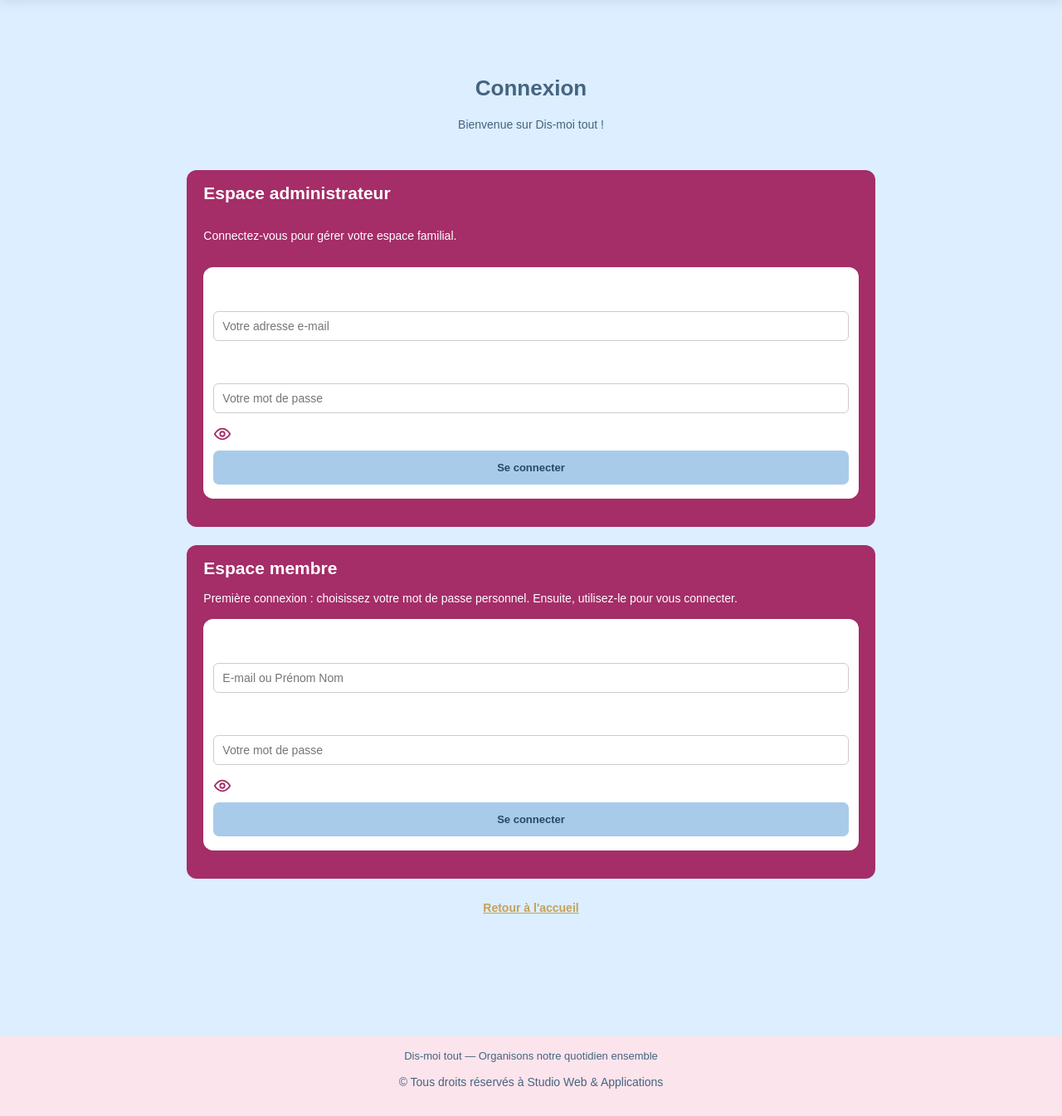
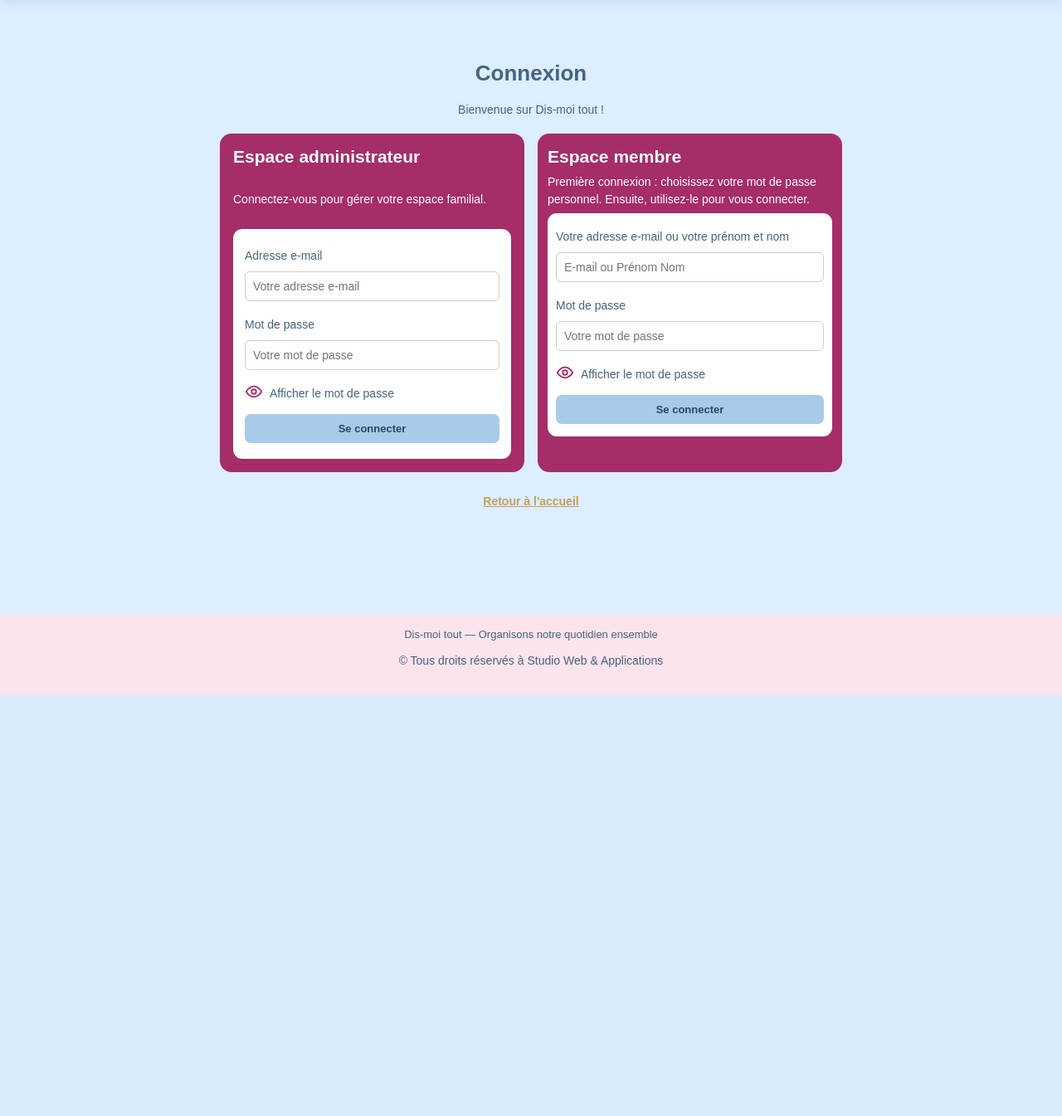
Before and after one commit to MSEDIT-1304/Dis-moi-tout, a Flask app: page /login in a window 1280 px wide. Shown: the part 145-1490 px from the top of the page at 83% size. After the commit the page ends 982 px from the top, so only its background shows below. Run offline with Flask 3, Linux system fonts and the light colour scheme.

Commit message:
Update style.css

```diff
--- a/static/style.css
+++ b/static/style.css
@@ -771,3 +771,84 @@ html body .voice-command p {
         margin: 5px 5px 5px 0;
     }
 }
+/* CONNEXION — FORMAT COMPACT */
+html body .login-page {
+    display: block !important;
+    width: 100% !important;
+    max-width: 780px !important;
+    margin: 0 auto !important;
+    padding: 12px 15px !important;
+}
+
+html body .login-page .login-header {
+    margin-bottom: 18px !important;
+}
+
+html body .login-page .login-grid {
+    display: grid !important;
+    grid-template-columns: repeat(2, minmax(0, 1fr)) !important;
+    gap: 16px !important;
+    width: 100% !important;
+}
+
+html body .login-page .login-card {
+    width: 100% !important;
+    max-width: none !important;
+    min-width: 0 !important;
+    padding: 16px !important;
+    margin: 0 !important;
+    background: #A52D68 !important;
+    border-radius: 14px !important;
+}
+
+html body .login-page .login-card form {
+    display: block !important;
+    width: 100% !important;
+    padding: 14px !important;
+    margin: 10px 0 0 !important;
+    background: #FFFFFF !important;
+    border-radius: 11px !important;
+}
+
+html body .login-page .login-card form label {
+    display: block !important;
+    margin: 8px 0 4px !important;
+    color: #45647F !important;
+}
+
+html body .login-page .login-card form input:not([type="checkbox"]) {
+    width: 100% !important;
+    margin: 4px 0 10px !important;
+    padding: 9px !important;
+}
+
+html body .login-page .login-card .login-button {
+    width: 100% !important;
+    margin-top: 10px !important;
+    padding: 10px !important;
+}
+
+@media (max-width: 650px) {
+    html body .login-page .login-grid {
+        grid-template-columns: 1fr !important;
+    }
+}
+/* CONNEXION — CADRE ESPACE MEMBRE PLUS COMPACT */
+@media (min-width: 651px) {
+    html body .login-page .login-grid > .login-card:nth-child(2) {
+        padding: 12px !important;
+    }
+
+    html body .login-page .login-grid > .login-card:nth-child(2) h2 {
+        margin: 4px 0 8px !important;
+    }
+
+    html body .login-page .login-grid > .login-card:nth-child(2) p {
+        margin: 5px 0 !important;
+    }
+
+    html body .login-page .login-grid > .login-card:nth-child(2) form {
+        padding: 10px !important;
+        margin-top: 6px !important;
+    }
+}
```
